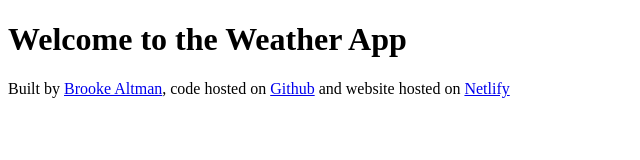
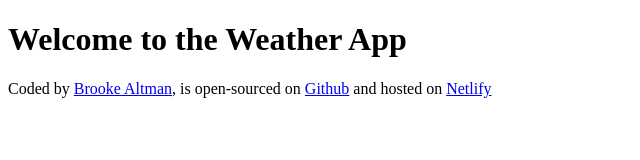
Before and after one commit to altmanb15/Weather-App, a plain HTML site: page index.html in a window 1280 px wide. Shown: the whole page, without its empty margins (0-640 px from the left). Drawn offline with Linux system fonts and the light colour scheme.

Commit message:
Updated the footer content

```diff
--- a/index.html
+++ b/index.html
@@ -10,13 +10,13 @@
     <h1>Welcome to the Weather App</h1>
 
     <footer>
-      Built by
+      Coded by
       <a href="https://github.com/altmanb15" target="_blank"> Brooke Altman</a>,
-      code hosted on
+      is open-sourced on
       <a href="https://github.com/altmanb15/Weather-App" target="_blank"
         >Github</a
       >
-      and website hosted on
+      and hosted on
       <a href="https://ba-weather-app.netlify.app" target="_blank">Netlify</a>
     </footer>
   </body>
```
